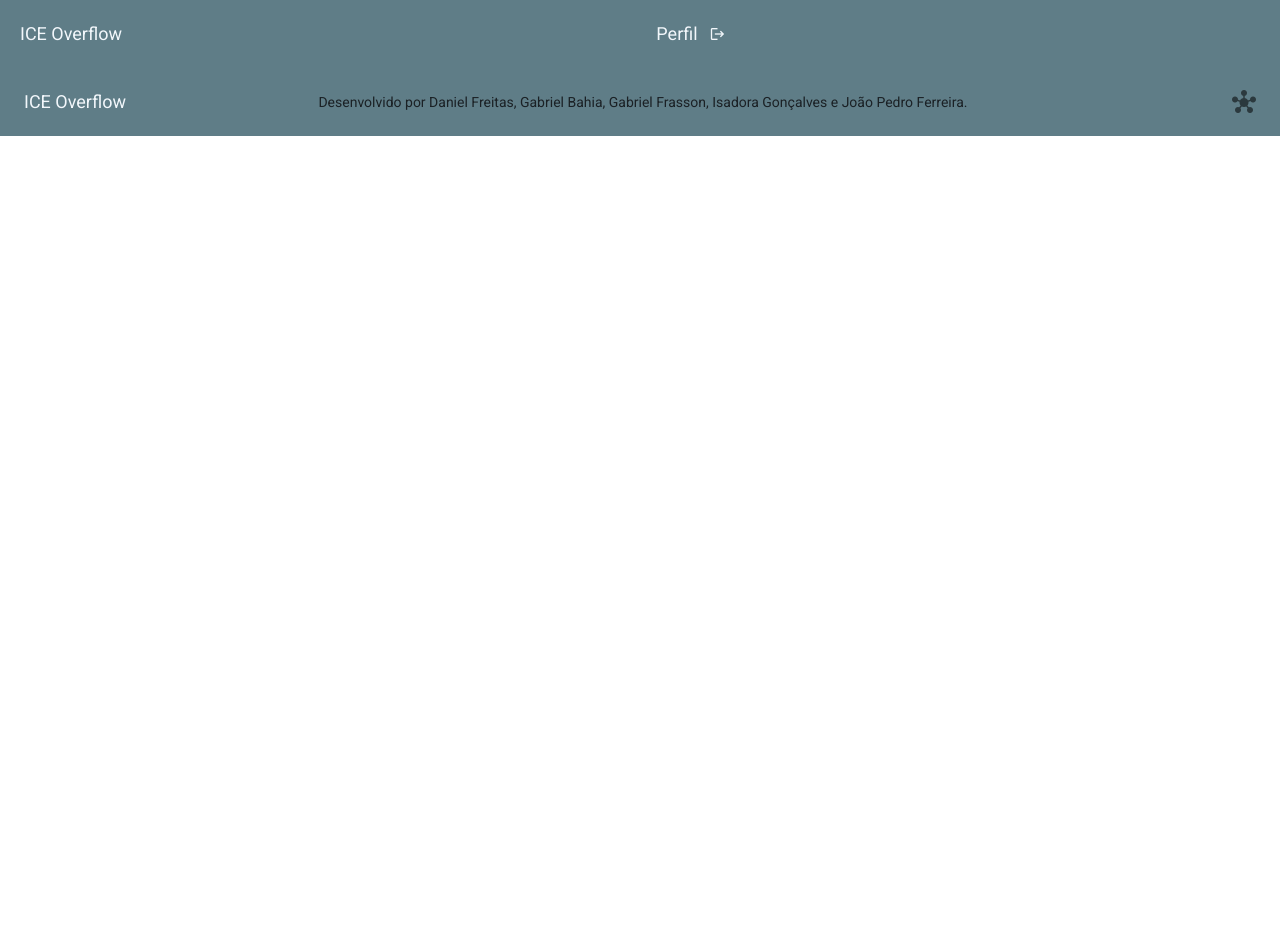
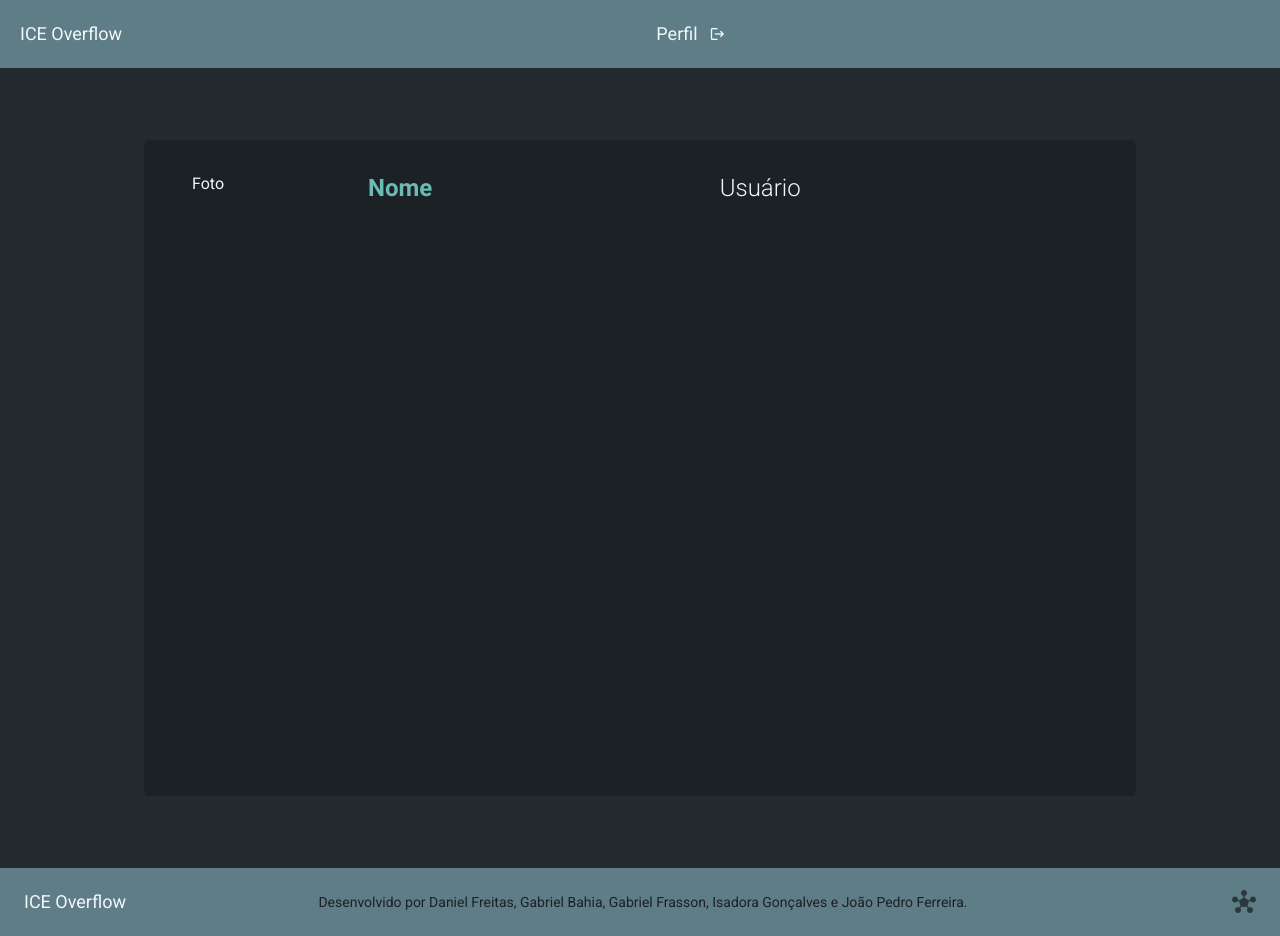
Before and after one commit to isa56/dcc117-ice-overflow, a Vue app in the folder frontend-vue/: page /perfil in a window 1280 px wide. Before the commit the page ends 800 px from the top, so only its background shows below. Built offline with nearby package versions, Linux system fonts and the light colour scheme.

Commit message:
Criando template da pagianda de perfil

```diff
--- a/frontend-vue/src/router/index.js
+++ b/frontend-vue/src/router/index.js
@@ -5,6 +5,7 @@ import LoginView from '@/views/LoginView.vue'
 import CreateAccountView from '@/views/CreateAccountView.vue'
 import CreatePostView from '@/views/CreatePostView.vue'
 import PostDetailsView from '@/views/PostDetailsView.vue'
+import ProfileView from '@/views/ProfileView.vue'
 
 
 Vue.use(VueRouter)
@@ -35,6 +36,11 @@ const routes = [
     name: 'ver-post',
     component: PostDetailsView
   },
+  {
+    path: '/perfil',
+    name: 'perfil',
+    component: ProfileView
+  },
 ]
 
 const router = new VueRouter({
--- /dev/null
+++ b/frontend-vue/src/views/ProfileView.vue
@@ -0,0 +1,33 @@
+<template>
+    <div class="flex flex-col px-36 py-8">
+        <div class="flex flex-row bg-background-dark my-10 pt-8 p-12 rounded-md">
+            <div class="flex flex-row mb-2 space-x-36">
+                <h4 class="text-base text-white">Foto</h4>
+                <h2 class="text-2xl text-primary font-bold">Nome</h2>
+            </div>
+            <div class="flex mb-2 space-x-36">
+                <h3 class="text-2xl font-light">Usuário</h3>
+            </div>
+        </div>
+    </div>
+</template>
+
+
+<script>
+
+export default {
+  name: 'ProfileView',
+  components: {},
+  data () {
+    return {
+        name: "",
+
+    }
+  },
+
+}
+</script>
+
+<style scoped>
+
+</style>
```
